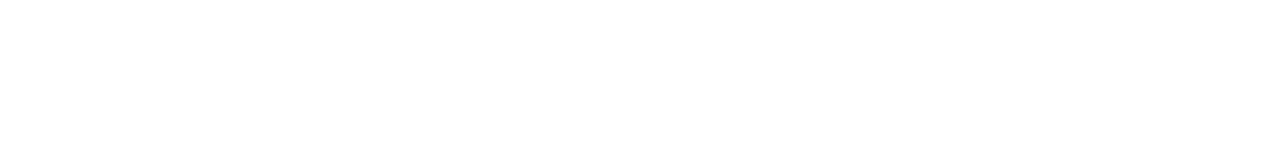
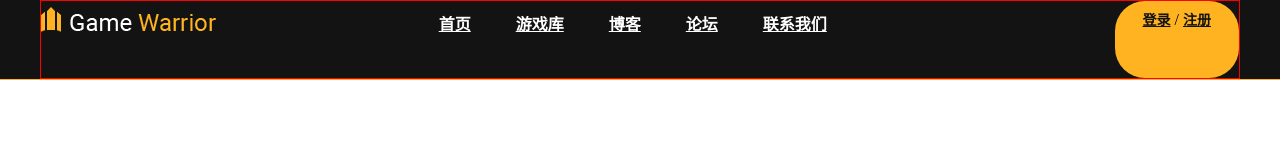
Before and after one commit to WZLNa/Study-Projects, a plain HTML site: page html5移动应用开发/Game/Game Warrior.html in a window 1280 px wide. Drawn offline with Linux system fonts and the light colour scheme.

Commit message:
modified:   "html5\347\247\273\345\212\250\345\272\224\347\224\250\345\274\200\345\217\221/Game/Game Warrior.html" modified:   "html5\347\247\273\345\212\250\345\272\224\347\224\250\345\274\200\345\217\221/Game/css/index.css" new file:   "\345\211\215\347\253\257\344\273\273\345\212\2411 \345\256\236\347\216\260\346\270\270\346\210\217\346\210\230\345\243\253\351\246\226\351\241\265\346\220\255\345\273\272.pdf"

```diff
--- a/html5移动应用开发/Game/Game Warrior.html
+++ b/html5移动应用开发/Game/Game Warrior.html
@@ -8,8 +8,26 @@
     <title>Document</title>
 </head>
 
-<header class="header">
-
+<header class="header-section">
+    <div class="container">
+        <!-- logo -->
+        <a class="site-logo" href="index.html">
+            <img src="images/logo.png" alt="logo">
+        </a>
+        <!-- 导航 -->
+         <nav class="main-menu">
+            <ul>
+                <li><a href="#">首页</a></li>
+                <li><a href="#">游戏库</a></li>
+                <li><a href="#">博客</a></li>
+                <li><a href="#">论坛</a></li>
+                <li><a href="#">联系我们</a></li>
+            </ul>
+         </nav>
+         <div class="user-panel">
+            <a href="#">登录</a> / <a href="#">注册</a>
+         </div>
+    </div>
 </header>
 <body>
 
--- a/html5移动应用开发/Game/css/index.css
+++ b/html5移动应用开发/Game/css/index.css
@@ -0,0 +1,61 @@
+/* 清除默认样式 */
+*{
+    box-sizing: border-box;
+    margin: 0;
+    padding: 0;
+}
+.header-section{
+    height:80px;
+    background-color: #131313;
+    border-bottom: 1px solid #ffb320;
+}
+.header-section .container{
+    width:1200px;
+    margin:0 auto;
+    border:1px solid red;
+    height:100%;
+    display:flex;
+    justify-content: space-between;
+}
+.site-logo{
+    padding-top: 6px;
+}
+
+/* 导航设置 */
+.main-menu{
+    margin-right: 100px;
+}
+
+.main-menu ul{
+    list-style:none;
+}
+
+.main-menu ul li{
+    float: left;
+}
+
+.main-menu ul li a {
+    display:inline-block;
+    font-size: 16px;
+    color: #fff;
+    margin-left: 35px;
+    font-weight: 600;
+    padding: 10px 5px;
+}
+
+.main-menu ul li a:hover{
+    color:#ffb320;
+}
+
+.user-panel{
+    font-weight:500;
+    background-color: #ffb320;
+    padding:8px 28px;
+    border-radius: 30px;
+}
+
+.user-panel a{
+    font-size:14px;
+    color:#131313;
+    font-weight: 600;
+}
```
Also changed, not shown: 1 other file.
